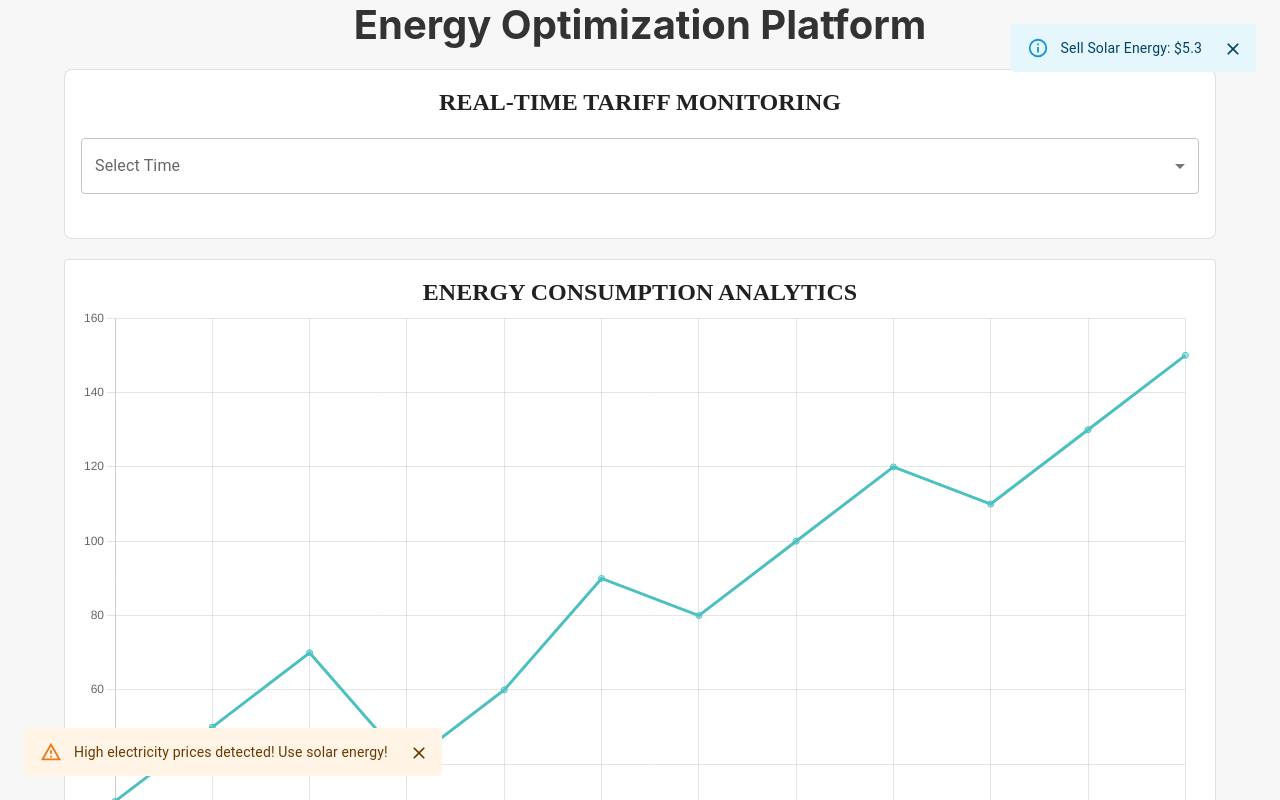
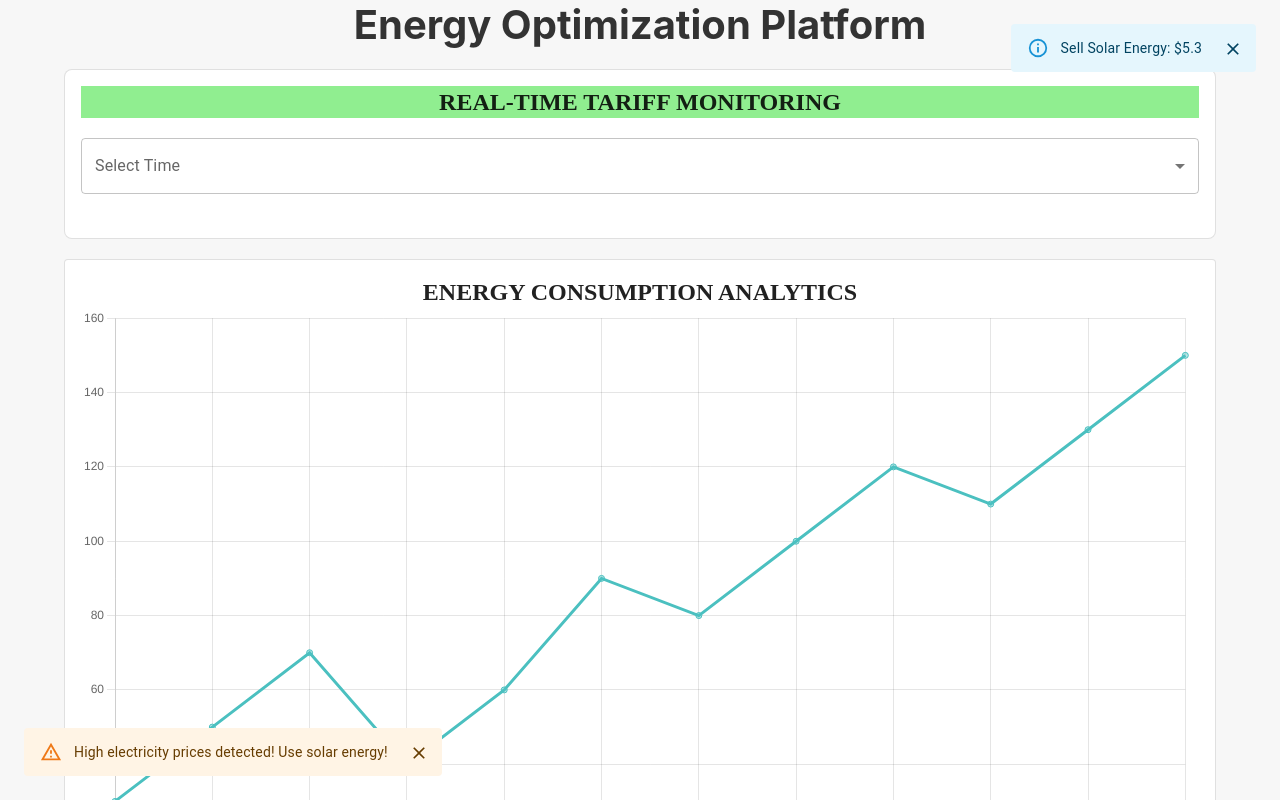
Before and after one commit to kishan9507/Luminous, a React (Create React App) app in the folder my-app/: page /dashboard in a window 1280 px wide. Shown: the top 800 px of the page. Built offline with nearby package versions, Linux system fonts and the light colour scheme.

Commit message:
Update TariffMonitor.js

```diff
--- a/my-app/src/components/TariffMonitor.js
+++ b/my-app/src/components/TariffMonitor.js
@@ -79,7 +79,7 @@ function TariffMonitor() {
     return (
         <Card variant="outlined" style={{ marginBottom:'20px' , borderRadius:'8px'}}>
             <CardContent>
-                <Typography variant="h5" style={{ marginBottom:'20px' , textAlign:'center' , fontWeight:'bolder' , fontFamily :'serif' , textTransform :'uppercase'}}>
+                <Typography variant="h5" style={{ marginBottom:'20px' , textAlign:'center' ,backgroundColor:'lightgreen', fontWeight:'bolder' , fontFamily :'serif' , textTransform :'uppercase'}}>
                     Real-Time Tariff Monitoring
                 </Typography>
 
```
